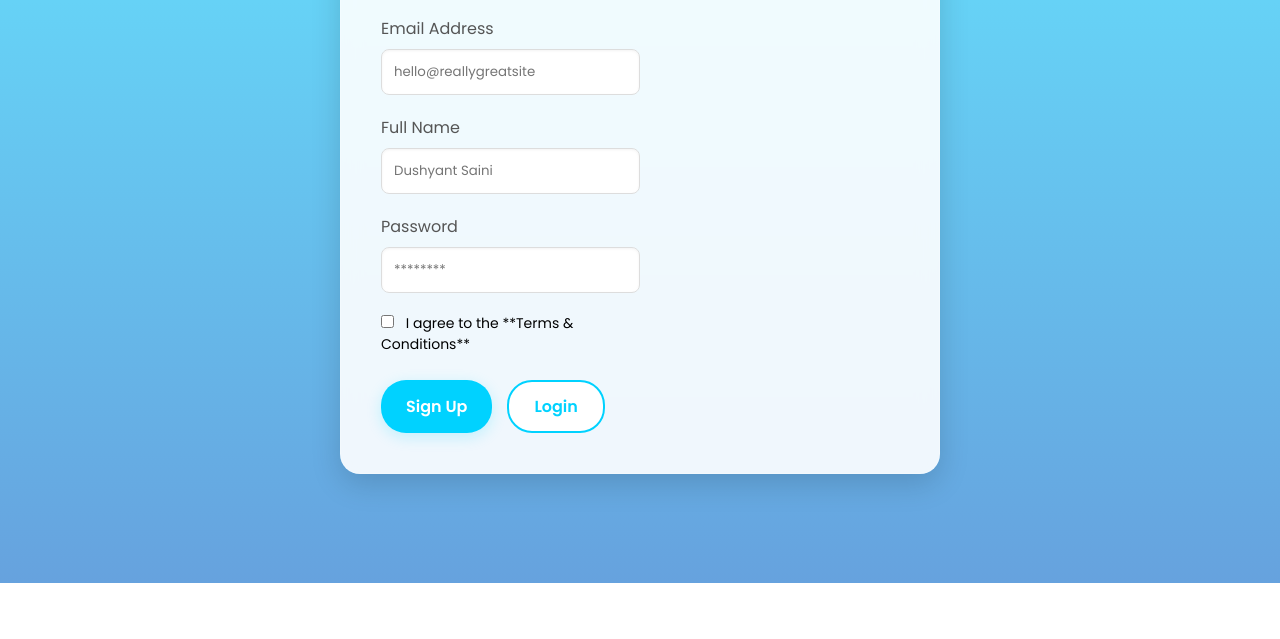
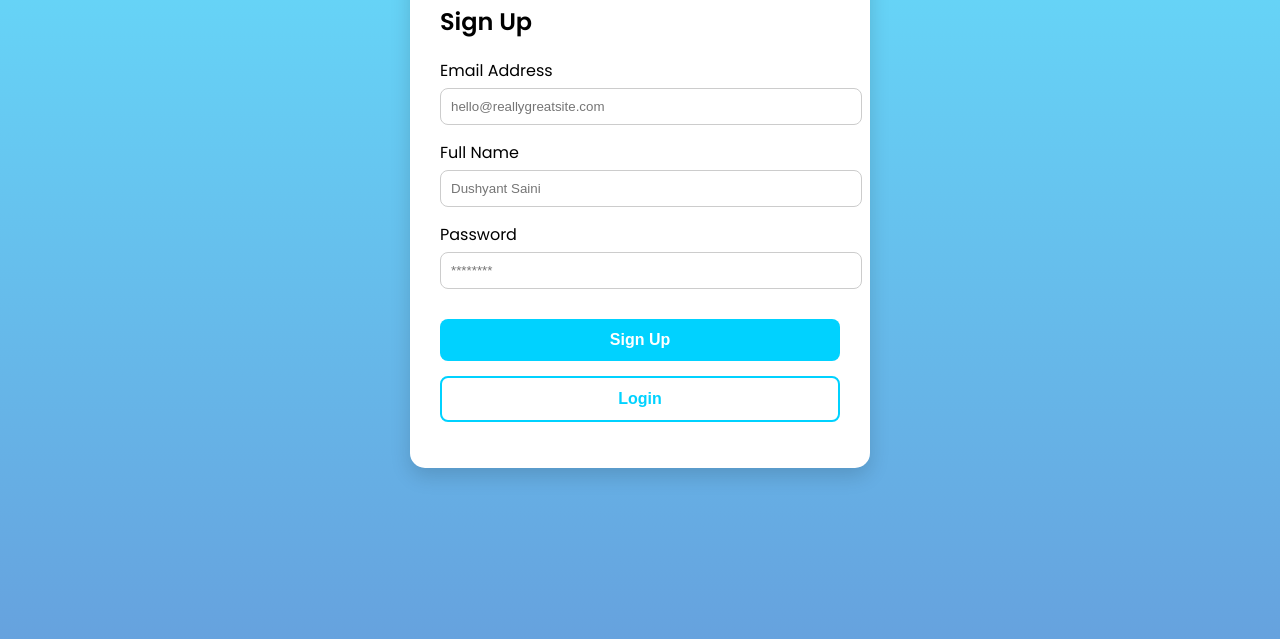
Before and after one commit to viswas-sih/Viswas, a plain HTML site: page signup.html in a window 1280 px wide. Shown: the part 217-856 px from the top of the page. Before the commit the page ends 800 px from the top, so only its background shows below. Drawn offline with Linux system fonts and the light colour scheme.

Commit message:
Update signup.html

```diff
--- a/signup.html
+++ b/signup.html
@@ -5,234 +5,80 @@
   <meta name="viewport" content="width=device-width, initial-scale=1.0"/>
   <title>Sign Up Page</title>
 
-  <link rel="preconnect" href="https://fonts.googleapis.com">
-  <link rel="preconnect" href="https://fonts.gstatic.com" crossorigin>
   <link href="https://fonts.googleapis.com/css2?family=Poppins:wght@400;600&display=swap" rel="stylesheet">
-
   <style>
-    * {
-      margin: 0;
-      padding: 0;
-      box-sizing: border-box;
+    body {
       font-family: 'Poppins', sans-serif;
-    }
-
-    body {
       background: linear-gradient(rgba(0, 210, 255, 0.6), rgba(0, 100, 200, 0.6)), url('drop.jpg') no-repeat center center fixed;
       background-size: cover;
-      display: flex;
-      align-items: center;
-      justify-content: center;
-      min-height: 100vh;
-      padding: 20px;
-      overflow: hidden;
+      display: flex; align-items: center; justify-content: center;
+      min-height: 100vh; padding: 20px;
     }
-
-    .container {
-      display: flex;
-      flex-direction: row;
-      background-color: rgba(255, 255, 255, 0.9);
-      backdrop-filter: blur(10px);
-      border-radius: 20px;
-      overflow: hidden;
-      box-shadow: 0 10px 30px rgba(0, 0, 0, 0.15);
-      width: 600px; /* Reduced width */
-      max-width: 90%; /* Changed to 90% for better mobile spacing */
-      border: 1px solid rgba(255, 255, 255, 0.2);
-
-      opacity: 0;
-      transform: scale(0.9);
-      animation: container-pop-in 0.8s ease-out forwards;
-    }
-
-    @keyframes container-pop-in {
-      to {
-        opacity: 1;
-        transform: scale(1);
-      }
-    }
-
-    .slide-in-element {
-        opacity: 0;
-        transform: translateY(30px);
-        animation: slide-in 0.8s cubic-bezier(0.25, 0.46, 0.45, 0.94) forwards;
-    }
-
-    @keyframes slide-in {
-        to {
-            opacity: 1;
-            transform: translateY(0);
-        }
-    }
-
-    .form-section h2 { animation-delay: 0.5s; }
-    .form-group:nth-child(1) { animation-delay: 0.7s; }
-    .form-group:nth-child(2) { animation-delay: 0.9s; }
-    .form-group:nth-child(3) { animation-delay: 1.1s; }
-    .terms { animation-delay: 1.3s; }
-    .buttons { animation-delay: 1.5s; }
-
-    .form-section {
-      flex: 1;
-      padding: 40px;
-    }
-
-    .form-section h2 {
-      margin-bottom: 30px;
-      font-size: 2.2rem;
-      color: #333;
-      font-weight: 600;
-    }
-
-    .form-group {
-      margin-bottom: 20px;
-    }
-
-    .form-group label {
-      display: block;
-      margin-bottom: 8px;
-      font-weight: 500;
-      color: #555;
-    }
-
-    .form-group input[type="email"],
-    .form-group input[type="text"],
-    .form-group input[type="password"] {
-      width: 100%;
-      padding: 12px;
-      border: 1px solid #ddd;
-      border-radius: 8px;
-      box-shadow: inset 0 1px 3px rgba(0,0,0,0.05);
-      transition: all 0.3s ease;
-    }
-
-    .form-group input:focus {
-        outline: none;
-        border-color: #00d2ff;
-        box-shadow: 0 0 8px rgba(0, 210, 255, 0.4);
-    }
-
-    .terms {
-      display: flex;
-      align-items: center;
-      font-size: 14px;
-      margin-bottom: 25px;
-    }
-
-    .terms label {
-        display: inline;
-        margin-bottom: 0;
-        font-weight: 400;
-    }
-
-    .terms input[type="checkbox"] {
-      margin-right: 8px;
-    }
-
-    .buttons {
-      display: flex;
-      flex-wrap: wrap;
-      gap: 15px;
-    }
-
-    .signup-btn, .login-btn {
-      border: none;
-      border-radius: 25px;
-      padding: 12px 25px;
-      font-size: 16px;
-      cursor: pointer;
-      font-weight: 600;
-      transition: transform 0.3s ease, box-shadow 0.3s ease;
-    }
-
-    .signup-btn {
-      background-color: #00d2ff;
-      color: white;
-      box-shadow: 0 4px 15px rgba(0, 210, 255, 0.2);
-    }
-
-    .signup-btn:hover {
-      transform: translateY(-3px);
-      box-shadow: 0 8px 20px rgba(0, 210, 255, 0.4);
-    }
-
-    .login-btn {
-      background-color: white;
-      color: #00d2ff;
-      border: 2px solid #00d2ff;
-    }
-
-    .login-btn:hover {
-      transform: translateY(-3px);
-      box-shadow: 0 8px 20px rgba(0, 210, 255, 0.2);
-    }
-
-    .image-section {
-      flex: 1;
-      background: url('waterdrop.jpg') no-repeat center center;
-      background-size: cover;
-    }
-
-    @media (max-width: 768px) {
-      .container {
-        flex-direction: column;
-        width: 100%;
-        max-width: 95%;
-      }
-
-      .form-section, .image-section {
-        width: 100%;
-      }
-
-      .image-section {
-        height: 200px;
-        border-top-left-radius: 0;
-        border-top-right-radius: 0;
-        border-bottom-left-radius: 20px;
-        border-bottom-right-radius: 20px;
-      }
-
-      .form-section {
-          padding-bottom: 20px;
-      }
-
-      .buttons {
-        flex-direction: column;
-      }
-
-      .signup-btn, .login-btn {
-        width: 100%;
-        text-align: center;
-      }
-    }
+    .container { background: #fff; padding: 30px; border-radius: 15px; width: 400px; box-shadow: 0 8px 20px rgba(0,0,0,0.15);}
+    .form-group { margin-bottom: 15px; }
+    label { display: block; margin-bottom: 5px; font-weight: 500; }
+    input { width: 100%; padding: 10px; border-radius: 8px; border: 1px solid #ccc; }
+    button { margin-top: 15px; width: 100%; padding: 12px; border: none; border-radius: 8px; font-size: 16px; font-weight: 600; cursor: pointer; }
+    .signup-btn { background: #00d2ff; color: white; }
+    .login-btn { background: white; border: 2px solid #00d2ff; color: #00d2ff; }
   </style>
 </head>
-
 <body>
   <div class="container">
-    <div class="form-section">
-      <h2 class="slide-in-element">Sign Up</h2>
-      <div class="form-group slide-in-element">
-        <label>Email Address</label>
-        <input type="email" placeholder="hello@reallygreatsite">
-      </div>
-      <div class="form-group slide-in-element">
-        <label>Full Name</label>
-        <input type="text" placeholder="Dushyant Saini">
-      </div>
-      <div class="form-group slide-in-element">
-        <label>Password</label>
-        <input type="password" placeholder="********">
-      </div>
-      <div class="terms slide-in-element">
-        <label><input type="checkbox"> I agree to the **Terms & Conditions**</label>
-      </div>
-      <div class="buttons slide-in-element">
-        <button class="signup-btn" onclick="location.href='success.html'">Sign Up</button>
-        <button class="login-btn" onclick="location.href='login.html'">Login</button>
-      </div>
+    <h2>Sign Up</h2>
+    <div class="form-group">
+      <label>Email Address</label>
+      <input type="email" id="email" placeholder="hello@reallygreatsite.com">
     </div>
-    <div class="image-section"></div>
+    <div class="form-group">
+      <label>Full Name</label>
+      <input type="text" id="fullname" placeholder="Dushyant Saini">
+    </div>
+    <div class="form-group">
+      <label>Password</label>
+      <input type="password" id="password" placeholder="********">
+    </div>
+    <button class="signup-btn" id="signup">Sign Up</button>
+    <button class="login-btn" onclick="location.href='login.html'">Login</button>
+    <p id="message" style="color:red; margin-top:10px;"></p>
   </div>
-</body>
+
+  <!-- Firebase SDK -->
+<script type="module">
+  import { initializeApp } from "https://www.gstatic.com/firebasejs/9.6.1/firebase-app.js";
+  import { getAuth, createUserWithEmailAndPassword } from "https://www.gstatic.com/firebasejs/9.6.1/firebase-auth.js";
+
+  const firebaseConfig = {
+    apiKey: "AIzaSyBbPeczqOSEKmW3W8p-AiQvvbWz6o5qc98",
+    authDomain: "suvidha-e1d61.firebaseapp.com",
+    projectId: "suvidha-e1d61",
+    storageBucket: "suvidha-e1d61.appspot.com",
+    messagingSenderId: "179187721856",
+    appId: "1:179187721856:web:cf6d935367c5ff889b6865",
+    measurementId: "G-84VH1KY9S3"
+  };
+
+  // Initialize Firebase
+  const app = initializeApp(firebaseConfig);
+  const auth = getAuth(app);
+
+  // Signup function
+  document.querySelector(".signup-btn").addEventListener("click", async () => {
+    const email = document.querySelector('input[type="email"]').value;
+    const password = document.querySelector('input[type="password"]').value;
+
+    try {
+      const userCredential = await createUserWithEmailAndPassword(auth, email, password);
+      console.log("User created:", userCredential.user);
+
+      // ✅ Success → Redirect
+      window.location.href = "success.html";
+
+    } catch (error) {
+      console.error("Error:", error.message);
+      alert(error.message); // show error to user
+    }
+  });
+</script>
+
 </html>
```
